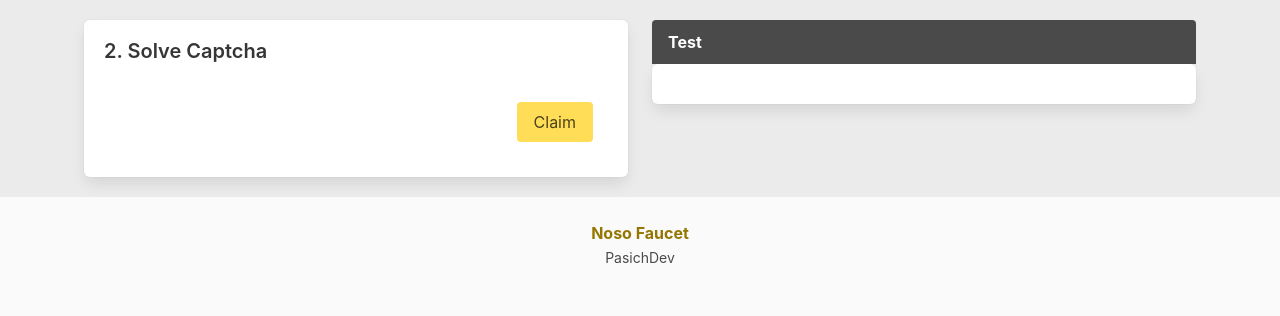
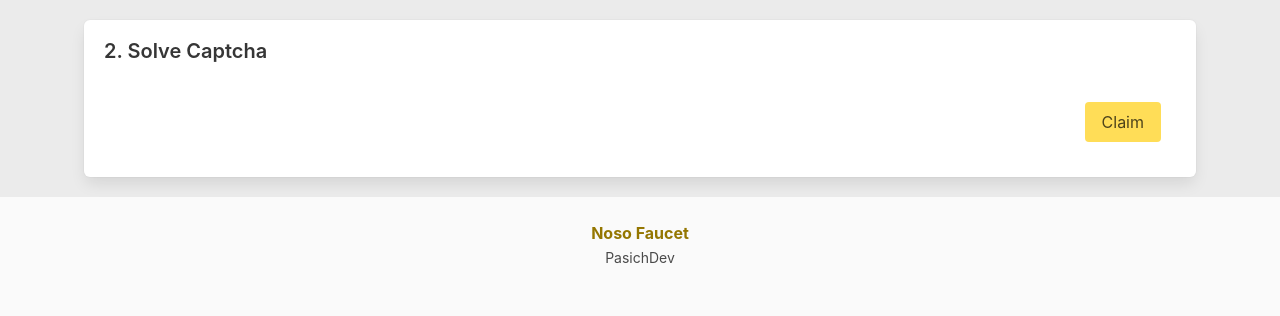
Before and after one commit to nosocoin/noso-faucet, a PHP site: template templates/claim.twig in a window 1280 px wide. Shown: the part 52-368 px from the top of the page. Run offline with PHP 8.4, Linux system fonts and the light colour scheme; the template is opened without the code that fills it, so the values that code supplies are empty; some libraries are stand-ins or nearby versions.

Commit message:
add update

```diff
--- a/src/Model/FaucetModel.php
+++ b/src/Model/FaucetModel.php
@@ -34,6 +34,7 @@ final class FaucetModel {
     }
 
 
+
     /**
      * Let's count the number of referrals
      */
--- a/src/route.php
+++ b/src/route.php
@@ -8,6 +8,7 @@ $app->post('/auth/login', 'AuthController:login');
 $app->get('/ref/{refLinks}', 'RefLinkController:index');
 
 $app->post('/claim', 'ClaimController:index');
+$app->post('/claim/check', 'ClaimController:checkClaim');
 
 $app->get('/payments', 'PaymentsController:index');
 
--- a/templates/claim.twig
+++ b/templates/claim.twig
@@ -1,19 +1,15 @@
 {% extends 'layouts/page.twig' %}
 
 {% block content %}
-<div class="columns"><div class="column is-half">
+
         <div class="box"><h5 class="title is-5">2. Solve Captcha</h5>
         <form action="/claim/check" method="POST">
               <input type="hidden" name="TOKEN_HIDEEN" value="">
         <div class="g-recaptcha" data-sitekey="{{PublicKey}}"></div>
         <div class="control field is-grouped is-grouped-right has-background-white">
               <button type="submit" class="button is-warning">Claim</button></div>
-        </form></div></div>
+        </form></div>
 
-        <div class="column">
-        <div class="message-header"><p>Test </p></div>
-        <div class="box"></div>
-</div></div>
 
 
 
```
Also changed, not shown: src/Controllers/ClaimController.php (+12 -3 lines).
